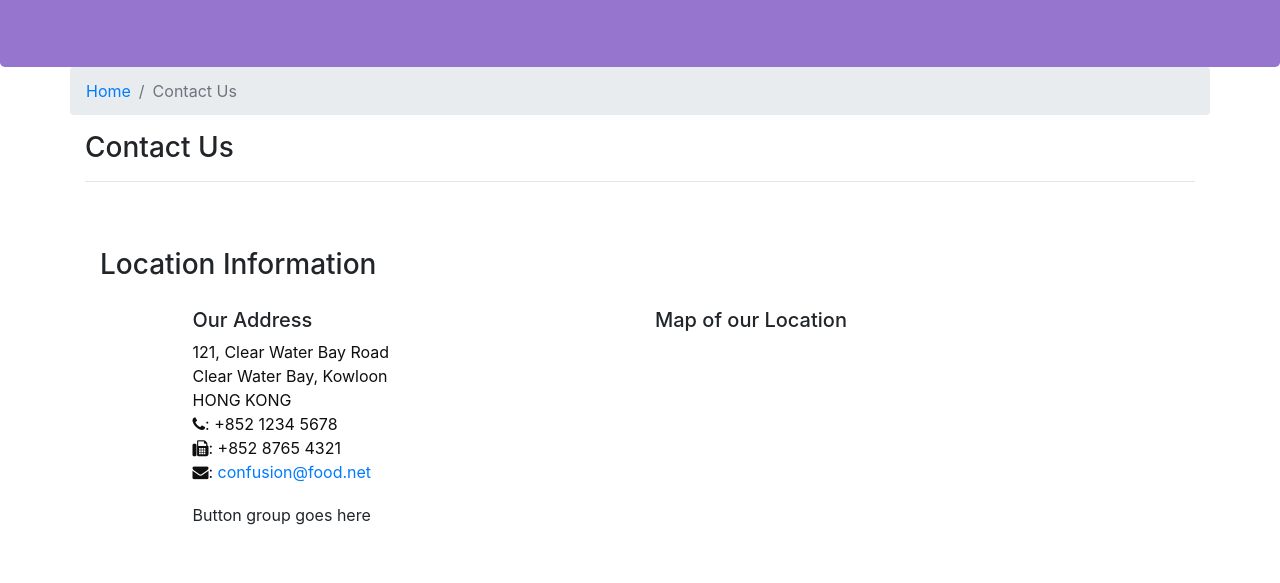
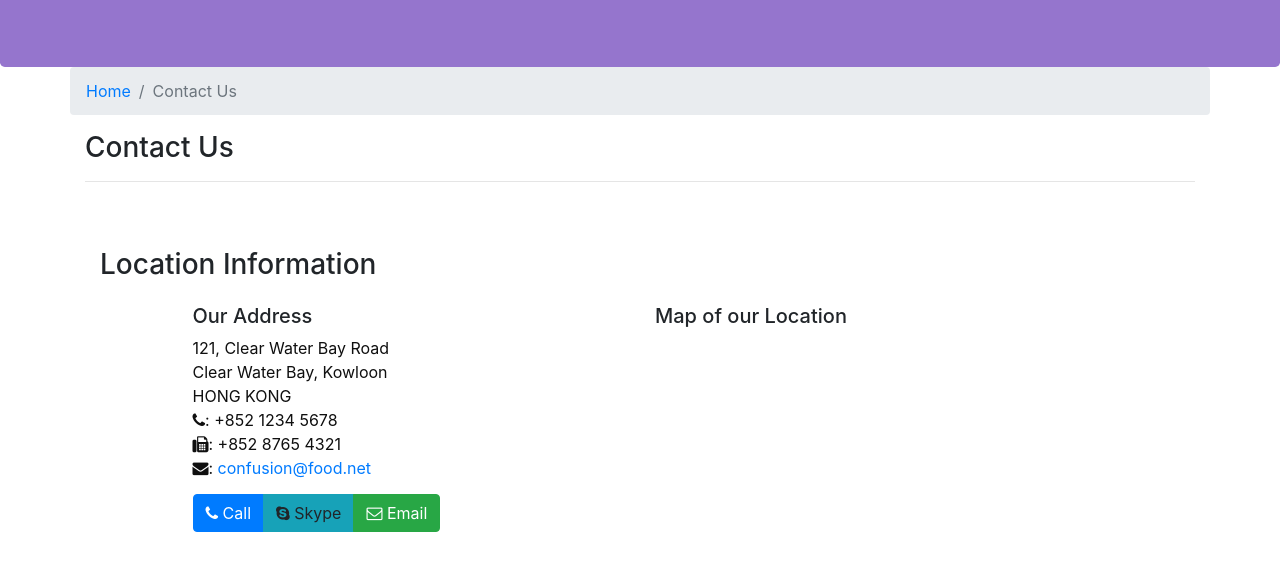
Before and after one commit to aradwann/bootstrap-confusion, a website: page contactus.html in a window 1280 px wide. Shown: the part 217-800 px from the top of the page. Drawn offline with nearby package versions, Linux system fonts and the light colour scheme.

Commit message:
add button group

```diff
--- a/contactus.html
+++ b/contactus.html
@@ -112,7 +112,22 @@
         <div class="col-12 col-sm-6 offset-sm-1">
           <h5>Map of our Location</h5>
         </div>
-        <div class="col-12 col-sm-11 offset-sm-1">Button group goes here</div>
+        <div class="col-12 col-sm-11 offset-sm-1">
+          <div class="btn-group" role="group">
+            <a role="button" class="btn btn-primary" href="tel:+85212345678"
+              ><i class="fa fa-phone"></i> Call</a
+            >
+            <a role="button" class="btn btn-info"
+              ><i class="fa fa-skype"></i> Skype</a
+            >
+            <a
+              role="button"
+              class="btn btn-success"
+              href="mailto:confusion@food.net"
+              ><i class="fa fa-envelope-o"></i> Email</a
+            >
+          </div>
+        </div>
       </div>
 
       <div class="row row-content">
```
